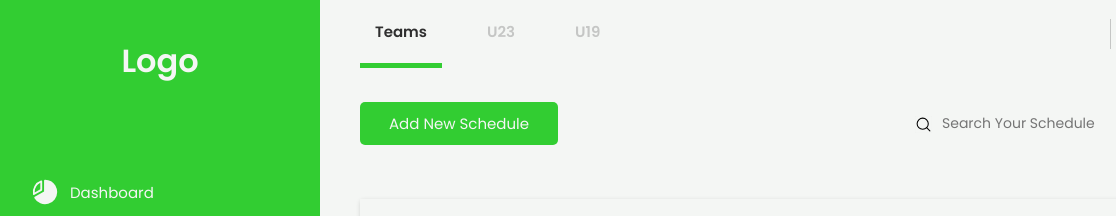
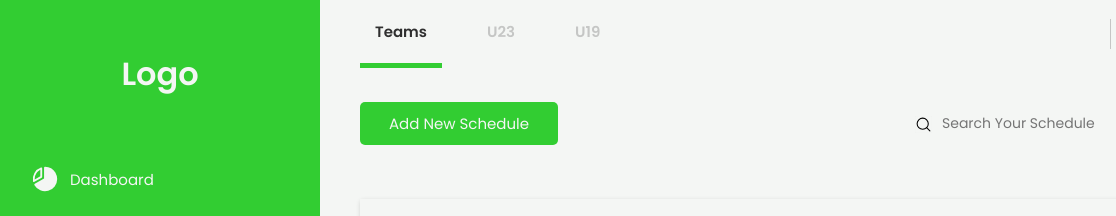
Before and after one commit to s2-sengar/dashBoard, a plain HTML site: page index.html in a window 1280 px wide. Shown: the top 216 px of the page, 0-1116 px from the left. Drawn offline with Linux system fonts and the light colour scheme.

Commit message:
fixed-nav-left

```diff
--- a/css/style.scss
+++ b/css/style.scss
@@ -77,7 +77,9 @@ a{
             text-align: center;
             font-size: 3.2rem;
             font-weight: 600;
-            margin: 3.7rem 0 7.6rem 0;
+            margin-bottom: auto;
+            margin-top: 5rem;
+            margin-bottom: 5rem;
         }
     }
     .main{
@@ -90,6 +92,7 @@ a{
 //
 
 .nav{
+    // margin-bottom: 2rem;
     &__items{
         padding: 1.6rem auto 1.6rem auto;
         margin-bottom: 1rem;
@@ -147,7 +150,10 @@ a{
         }
     }
     &--fixed{
+        display: flex;
+        flex-direction: column;
         position: fixed;
+        min-height: 100vh;
         left: 0;
         width: 25%;
         z-index: 111;
```
Also changed, not shown: css/style.css, 1 other file.
